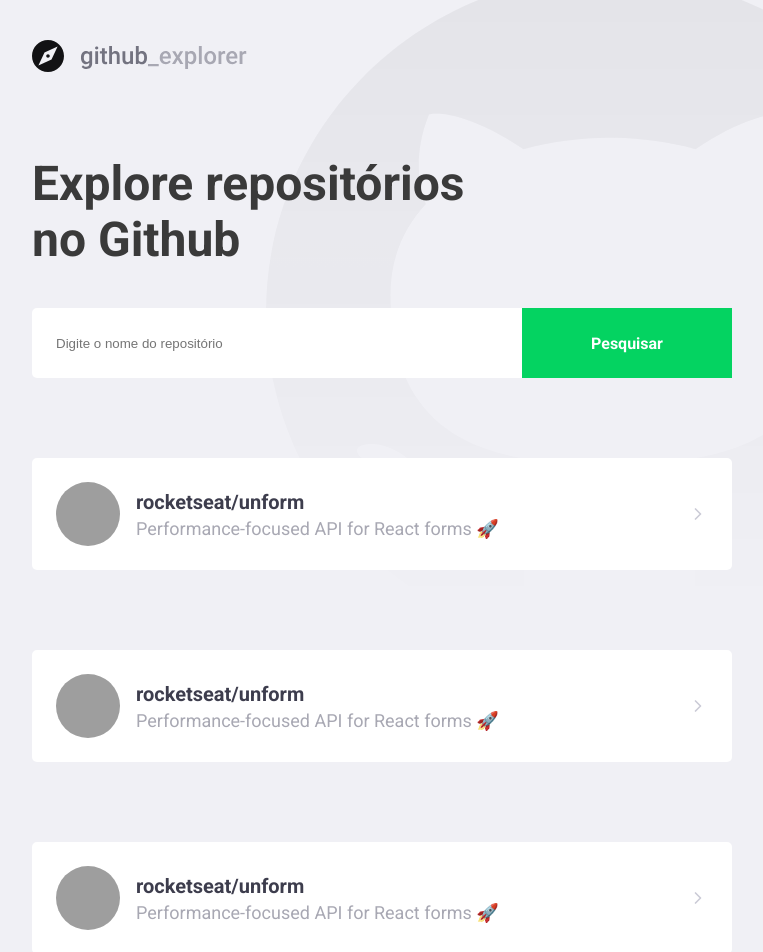
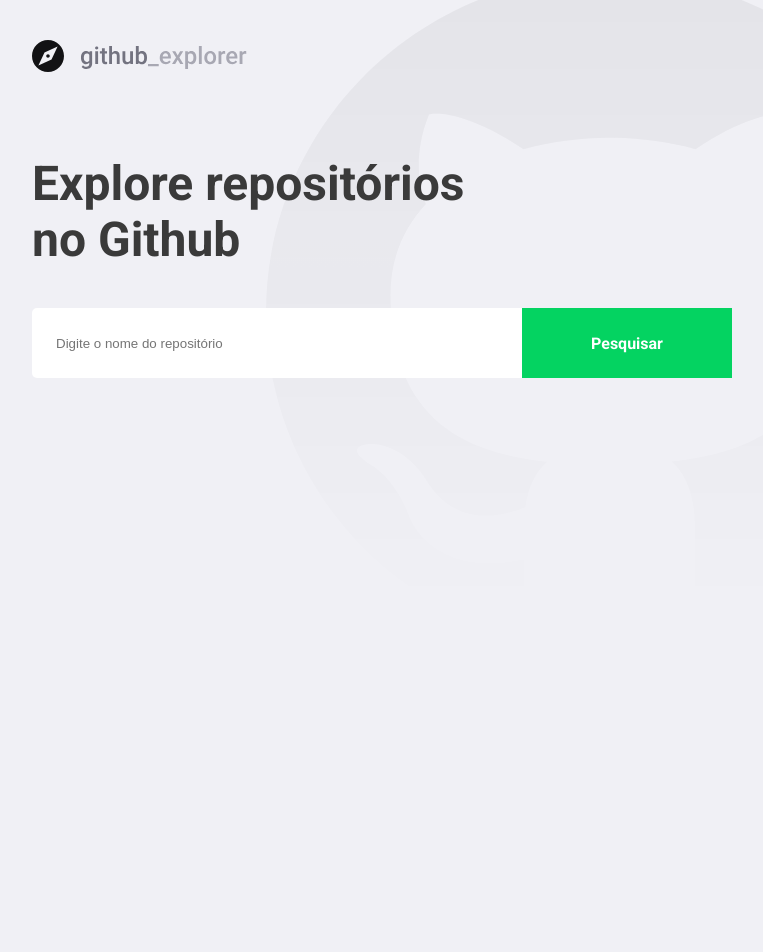
Before and after one commit to johnsanttos/Github-Explorer, a React (Create React App) app: page / in a window 1280 px wide. Shown: the top 952 px of the page, without its empty margins (148-911 px from the left). After the commit the page ends 800 px from the top, so only its background shows below. Built offline with nearby package versions, Linux system fonts and the light colour scheme; grey boxes are pictures that could not be loaded.

Commit message:
first requisition

```diff
--- a/src/pages/Dashboard/index.tsx
+++ b/src/pages/Dashboard/index.tsx
@@ -2,33 +2,43 @@ import React, { useState, FormEvent } from 'react'
 import { FiChevronRight } from 'react-icons/fi'
 import api from '../../services/api'
 import logoImg from '../../assets/logo.svg'
+import { Title, Form, Repositories } from './styles'
+import Repository from '../Repository';
+
+
 
 interface Repository {
 full_name: string;
-
+description: string;
+owner: {
+    login: string;
+    avatar_url: string
+}
 }
 
-import { Title, Form, Repositories } from './styles'
+
 
 const Dashboard: React.FC = () => {
 
     const [newRepo, setNewRepo] = useState('')
     //temos que tipar todo o estado que nao for padrão, temos que tipar de array e objetos
-    const [repositories, setRepositories] = useState([])
+    const [repositories, setRepositories] = useState <Repository []>([])
 
     async function handleAddRepository(event: FormEvent<HTMLFormElement>): Promise<void> {
         event.preventDefault()
-        console.log(newRepo)
+        //console.log(newRepo)
         // Adição de um novo repositorio
         // consumir API do Github
         // salvar novo repositorio no estado
 
         const response = await api.get(`repos/${newRepo}`);
-        console.log(response.data)
-
+        // console.log(response.data)
         const repository = response.data
 
+        console.log ( 'meu pauu' , repository)
+
         setRepositories([...repositories, repository])
+        setNewRepo ('')
 
     }
 
@@ -47,47 +57,24 @@ const Dashboard: React.FC = () => {
                 <button type="submit"> Pesquisar </button>
             </Form>
 
+
+
             <Repositories>
-                <a href='test' >
+               {repositories.map (repository =>(
+                    <a key={repository.full_name} href='test' >
                     <img
-                        src="https://avatars.githubusercontent.com/u/84046012?v=4"
-                        alt='John Santos'
+                        src={repository.owner.avatar_url}
+                        alt= {repository.owner.login}
                     />
                     <div>
-                        <strong> rocketseat/unform </strong>
-                        <p> Performance-focused API for React forms 🚀</p>
+                        <strong> {repository.full_name}</strong>
+                        <p> {repository.description}</p>
                     </div>
                     <FiChevronRight size={20} />
                 </a>
+               ))}
             </Repositories >
 
-            <Repositories>
-                <a href='test' >
-                    <img
-                        src="https://avatars.githubusercontent.com/u/84046012?v=4"
-                        alt='John Santos'
-                    />
-                    <div>
-                        <strong> rocketseat/unform </strong>
-                        <p> Performance-focused API for React forms 🚀</p>
-                    </div>
-                    <FiChevronRight size={20} />
-                </a>
-            </Repositories >
-
-            <Repositories>
-                <a href='test' >
-                    <img
-                        src="https://avatars.githubusercontent.com/u/84046012?v=4"
-                        alt='John Santos'
-                    />
-                    <div>
-                        <strong> rocketseat/unform </strong>
-                        <p> Performance-focused API for React forms 🚀</p>
-                    </div>
-                    <FiChevronRight size={20} />
-                </a>
-            </Repositories >
 
         </>
     )
```
